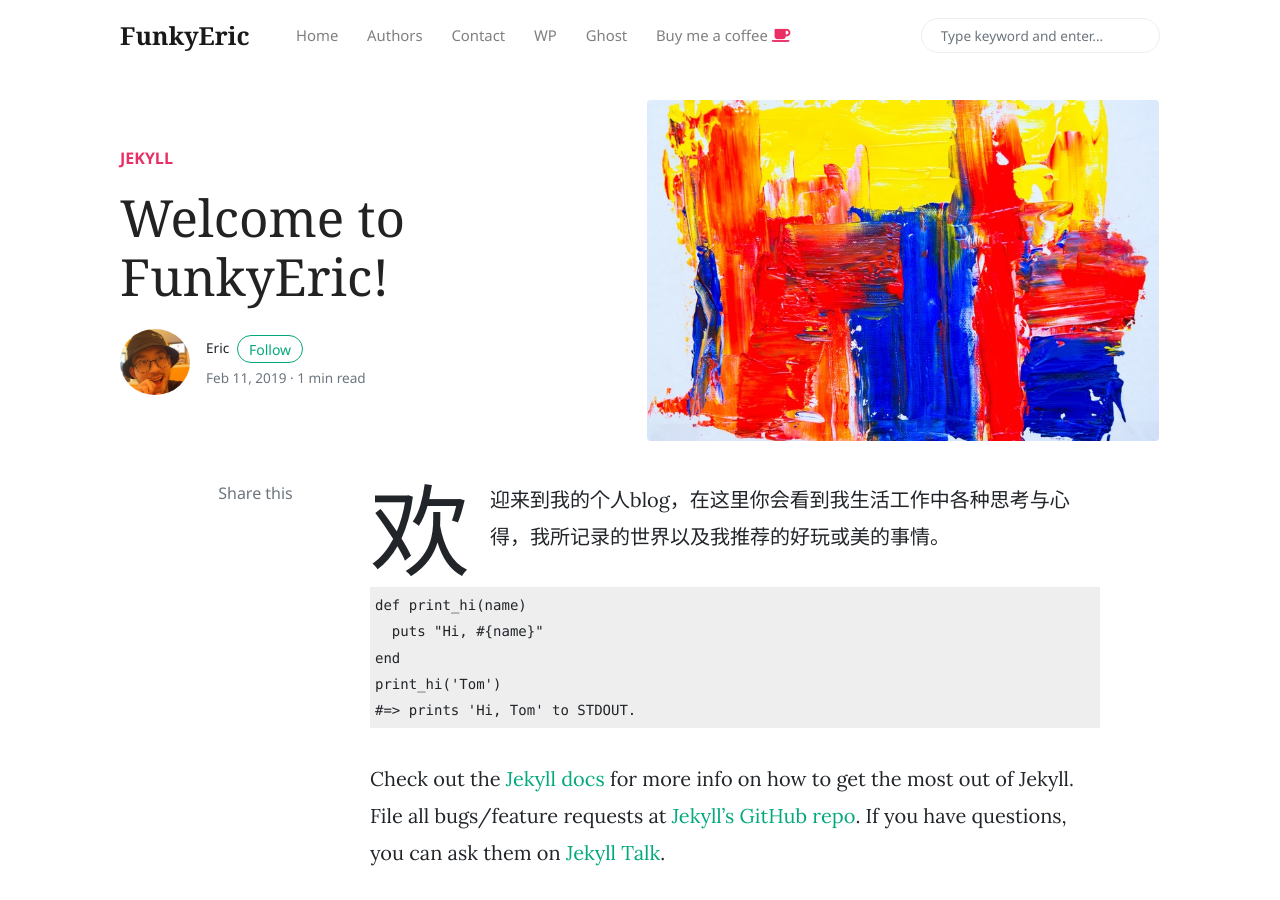
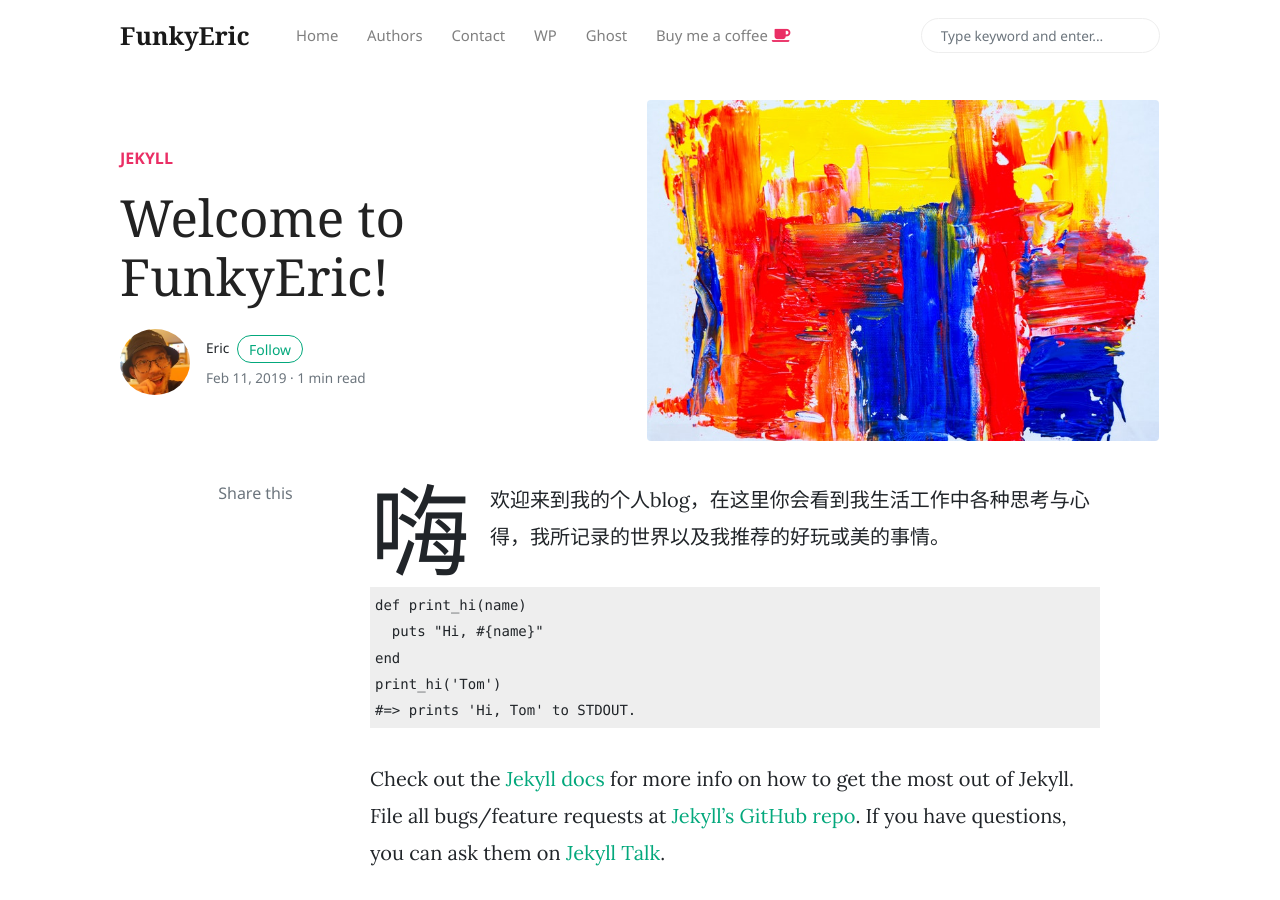
Before and after one commit to FunkyEric/FunkyEric.github.io, a Jekyll site: the page built from _posts/2019-02-11-welcome-to-FunkyEric.markdown, in a window 1280 px wide and 900 px high. Built offline with Jekyll 4.4.1, drawn with Linux system fonts in a browser that asks for light colours; nearby versions of some CDN libraries; comment, search, counter and statistics services are not loaded.

Commit message:
something new

```diff
--- a/_posts/2019-02-11-welcome-to-FunkyEric.markdown
+++ b/_posts/2019-02-11-welcome-to-FunkyEric.markdown
@@ -4,7 +4,7 @@ title:  "Welcome to FunkyEric!"
 categories: [ Jekyll ]
 image: assets/images/demo1.jpg
 ---
-欢迎来到我的个人blog，在这里你会看到我生活工作中各种思考与心得，我所记录的世界以及我推荐的好玩或美的事情。
+嗨 欢迎来到我的个人blog，在这里你会看到我生活工作中各种思考与心得，我所记录的世界以及我推荐的好玩或美的事情。
 
 
 
```
Also changed, not shown: _posts/2018-10-16-memoryOfHuaShan.md (+2 -2 lines), _posts/2019-02-01-thoseYearsIheat.md (+1 -0 lines).
